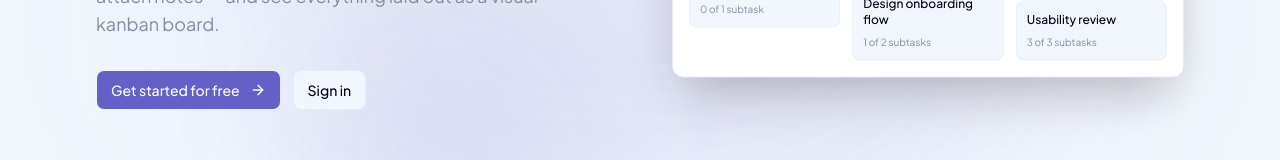
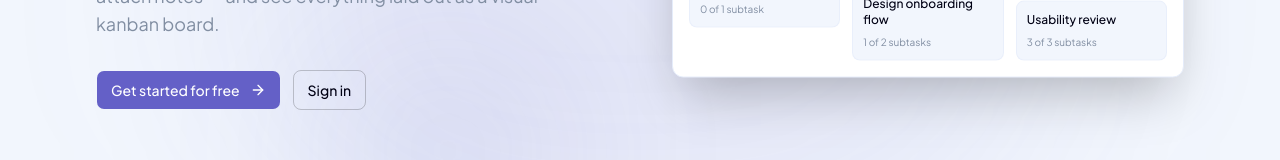
Before and after one commit to dev-anurag-singh/Flowboard, a Next.js app: page / in a window 1280 px wide. Shown: the part 521-681 px from the top of the page. Built offline with nearby package versions, Linux system fonts and the light colour scheme.

Commit message:
fix: update outline button border for light and dark mode

```diff
--- a/components/ui/button.tsx
+++ b/components/ui/button.tsx
@@ -11,7 +11,7 @@ const buttonVariants = cva(
       variant: {
         default: "bg-primary text-primary-foreground [a]:hover:bg-primary/80",
         outline:
-          "border-border bg-background hover:bg-muted hover:text-foreground aria-expanded:bg-muted aria-expanded:text-foreground dark:border-input dark:bg-input/30 dark:hover:bg-input/50",
+          "border-black/20 dark:border-white/15 bg-transparent text-foreground hover:bg-muted aria-expanded:bg-muted",
         secondary:
           "bg-secondary text-secondary-foreground hover:bg-secondary/80 aria-expanded:bg-secondary aria-expanded:text-secondary-foreground",
         ghost:
```
